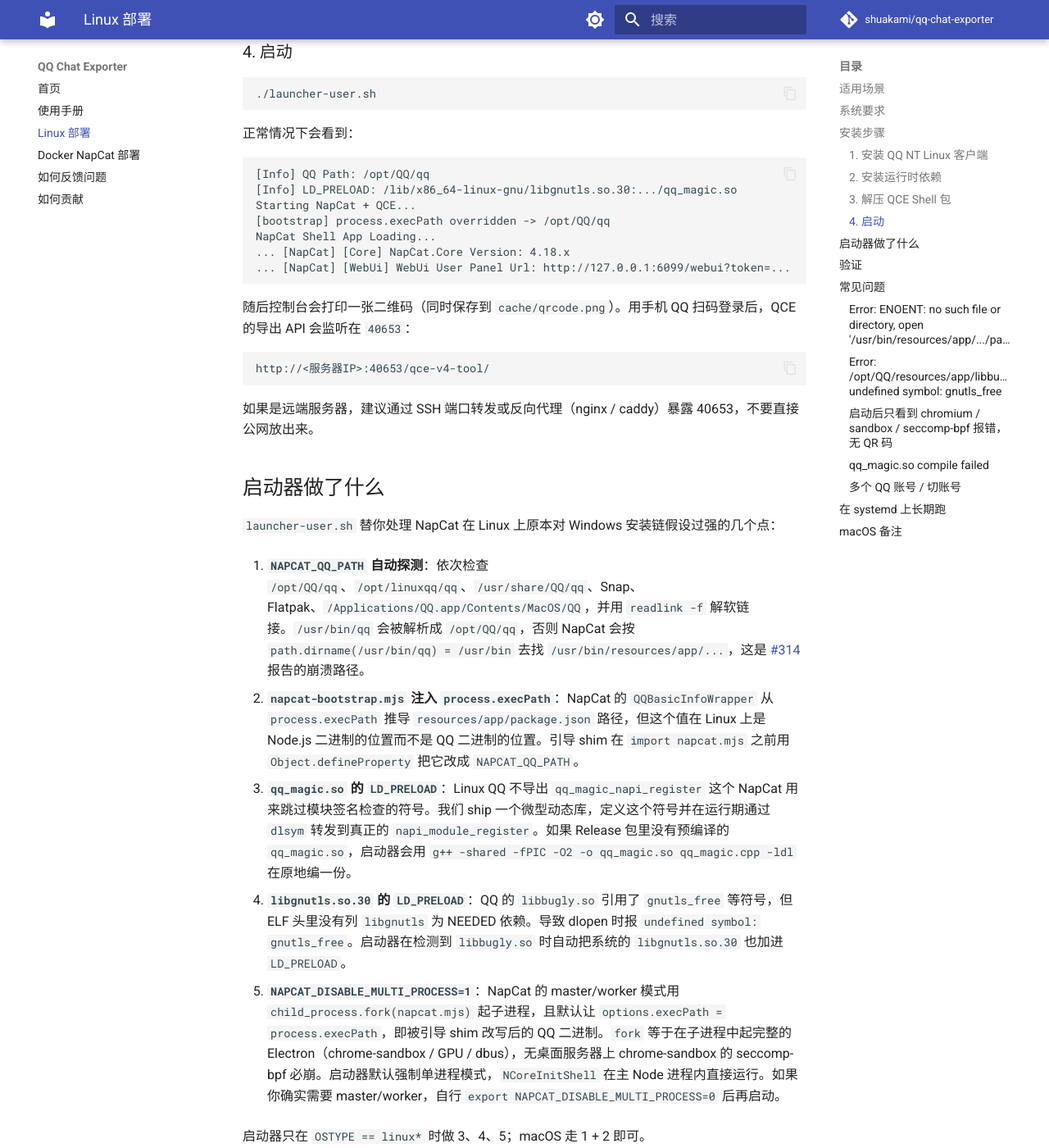
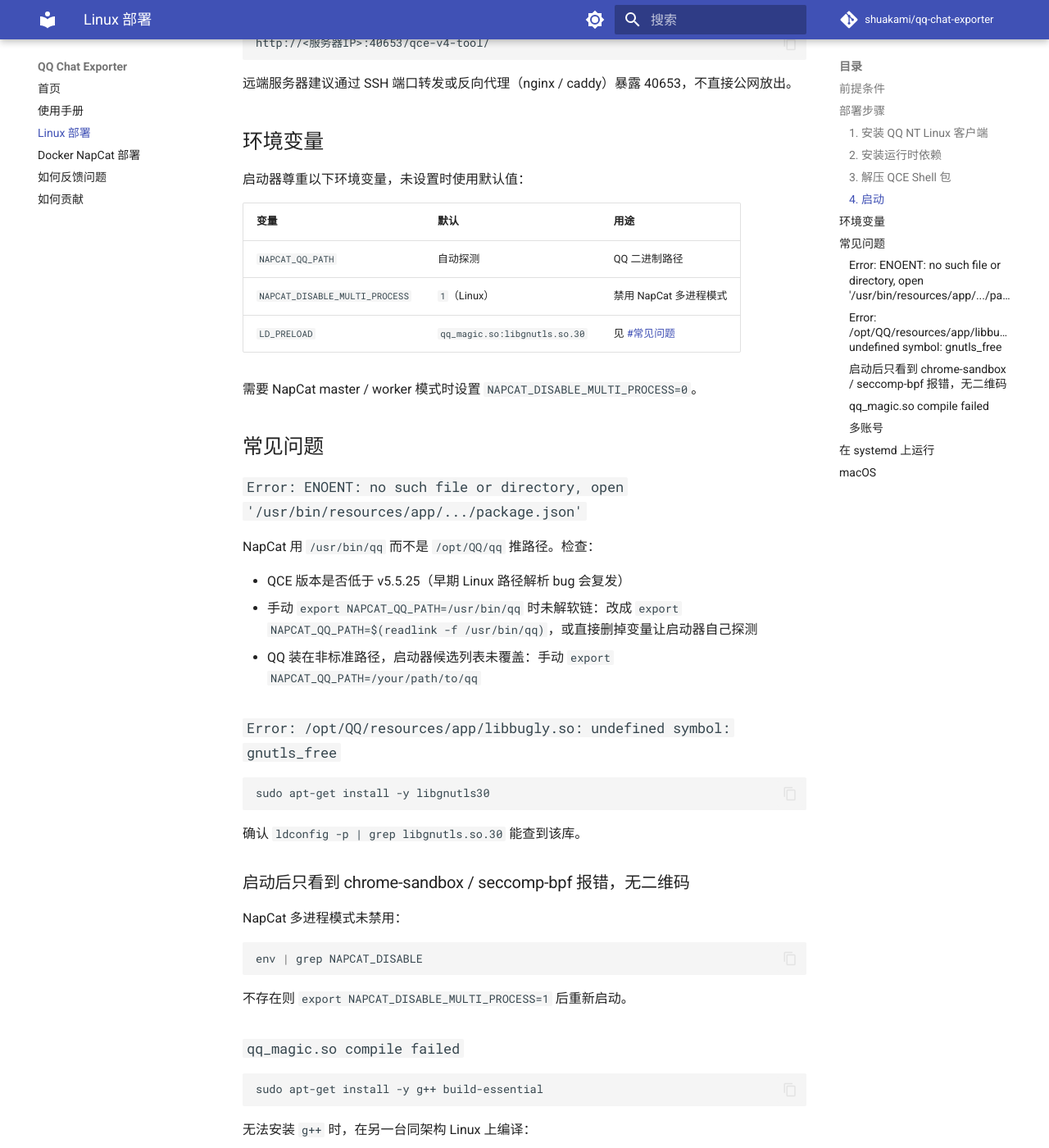
Before and after one commit to shuakami/qq-chat-exporter, an MkDocs documentation site: the page built from docs/linux-deploy.md, in a window 1280 px wide and 1400 px high, scrolled down 1863 px. Shown: the whole window at 82% size. Built offline with MkDocs 1.6.1 and Material for MkDocs 9.7.7, drawn with Linux system fonts in a browser that asks for light colours; comment, search, counter and statistics services are not loaded; some of the changed text lies outside the part shown.

Commit message:
docs(linux): tighten deployment guide (#410)
Drop subjective explanations of why each fix exists; keep the doc
focused on actions the user takes (install, extract, run, troubleshoot).
Match the structure and tone of docs/docker-napcat-deployment.md
(prerequisite table, numbered steps, environment variable matrix,
short troubleshooting entries, systemd unit, macOS notes).

````diff
--- a/docs/linux-deploy.md
+++ b/docs/linux-deploy.md
@@ -1,67 +1,53 @@
 # Linux 部署指南
 
-QCE 的 Shell 包在 Linux 上原生可用，无需 Wine 或 Docker。本文档描述官方 `linuxqq` deb/rpm 包之上、基于 NapCat Shell 的标准部署流程，以及在无桌面服务器上常见的几个坑位。
+QCE 的 Shell 模式包在 Linux 上原生可用，本文档描述基于官方 `linuxqq` deb / rpm 之上、配合 NapCat Shell 的部署流程。
 
-## 适用场景
+如使用 Docker 部署 NapCat，请改看 [Docker NapCat 部署](docker-napcat-deployment.md)。
 
-- 仅做归档/导出的 Linux 服务器（无 X 桌面、无 GPU）
-- 个人 Linux 桌面想跑 QCE
-- macOS（仅做了路径自动检测，仍以 Linux 路径为主，详见末节）
-
-如果你正在使用 Docker 部署 NapCat，请改看 [docker-napcat-deployment.md](docker-napcat-deployment.md)。
-
-## 系统要求
+## 前提条件
 
 | 项 | 版本 |
 |---|---|
-| 内核 / 发行版 | Ubuntu 22.04 / Debian 11 / RHEL 9 / Fedora 38 或更新 |
-| 架构 | x86_64 (`amd64`) |
-| Node.js | 18.x 或更新 |
-| 编译器 | `g++`（构建 `qq_magic.so`）|
+| 发行版 | Ubuntu 22.04 / Debian 11 / RHEL 9 / Fedora 38 或更新 |
+| 架构 | x86_64 |
+| Node.js | 18 或更新 |
+| 编译器 | `g++`（用于 `qq_magic.so`）|
 | 系统库 | `libgnutls30`、`libdbus-1-3`、`libnotify4`、`libappindicator3-1` |
 
-ARM64 / loong64 / mips64el 的 Linux QQ 客户端腾讯也提供，但 Shell 包当前仅在 x86_64 上 CI 构建过；其他架构需要自行用 `scripts/quick-pack.py` 重新打包。
+ARM64 / loong64 / mips64el 的 Linux QQ 客户端官方提供，但 Shell 包目前仅在 x86_64 上 CI 构建，其他架构需自行用 `scripts/quick-pack.py` 重新打包。
 
-## 安装步骤
+## 部署步骤
 
 ### 1. 安装 QQ NT Linux 客户端
 
-从 https://im.qq.com/linuxqq/index.html 下载对应包，例如：
+从 https://im.qq.com/linuxqq/index.html 下载对应包：
 
 ```bash
-# Ubuntu / Debian
+# Debian / Ubuntu
 curl -L -o linuxqq.deb \
   "https://dldir1v6.qq.com/qqfile/qq/QQNT/Linux/linuxqq_3.2.27-47256_amd64.deb"
 sudo apt-get install -y ./linuxqq.deb
 ```
 
 ```bash
-# RHEL / Fedora / Rocky
+# RHEL / Fedora
 sudo dnf install -y \
   "https://dldir1v6.qq.com/qqfile/qq/QQNT/Linux/linuxqq-3.2.27-47256.x86_64.rpm"
 ```
-
-安装完成后 `/opt/QQ/qq` 应该就位（`/usr/bin/qq` 是它的软链接，启动器会用 `readlink -f` 解到真实路径）。
 
 ### 2. 安装运行时依赖
 
 ```bash
 sudo apt-get install -y \
-    nodejs \
-    g++ \
-    libgnutls30 \
-    libdbus-1-3 \
-    libnotify4 \
-    libappindicator3-1
+    nodejs g++ \
+    libgnutls30 libdbus-1-3 libnotify4 libappindicator3-1
 ```
 
-如果发行版自带的 Node.js 版本太旧（< 18），改用 [NodeSource](https://github.com/nodesource/distributions) 或 nvm。
-
-`g++` 用于第一次启动时编译 `qq_magic.so`（详见 [#3](#3-qqmagicso)）。如果你的 Release 包里已经带了预编译产物，那 `g++` 就只是兜底，不装也能跑。
+发行版自带的 Node.js 版本低于 18 时，使用 [NodeSource](https://github.com/nodesource/distributions) 或 nvm。
 
 ### 3. 解压 QCE Shell 包
 
-到 [Releases](https://github.com/shuakami/qq-chat-exporter/releases) 下载 `NapCat-QCE-Linux-x64-vXXX.tar.gz`，随便找个目录解压：
+从 [Releases](https://github.com/shuakami/qq-chat-exporter/releases) 下载 `NapCat-QCE-Linux-x64-vXXX.tar.gz`：
 
 ```bash
 mkdir -p ~/qce && cd ~/qce
@@ -75,107 +61,88 @@ cd NapCat-QCE-Linux-x64
 ./launcher-user.sh
 ```
 
-正常情况下会看到：
+启动器会自动：
 
-```
-[Info] QQ Path: /opt/QQ/qq
-[Info] LD_PRELOAD: /lib/x86_64-linux-gnu/libgnutls.so.30:.../qq_magic.so
-Starting NapCat + QCE...
-[bootstrap] process.execPath overridden -> /opt/QQ/qq
-NapCat Shell App Loading...
-... [NapCat] [Core] NapCat.Core Version: 4.18.x
-... [NapCat] [WebUi] WebUi User Panel Url: http://127.0.0.1:6099/webui?token=...
-```
+- 探测 QQ 安装路径（`/opt/QQ/qq`、`/opt/linuxqq/qq`、`/usr/share/QQ/qq`、Snap、Flatpak），用 `readlink -f` 解软链
+- 设置 `LD_PRELOAD`，包含 `qq_magic.so` 和 `libgnutls.so.30`
+- 在 `qq_magic.so` 缺失而 `g++` 可用时原地编译
+- 在 Linux 上默认 `NAPCAT_DISABLE_MULTI_PROCESS=1`
 
-随后控制台会打印一张二维码（同时保存到 `cache/qrcode.png`）。用手机 QQ 扫码登录后，QCE 的导出 API 会监听在 `40653`：
+启动成功后控制台会打印二维码（同时保存到 `cache/qrcode.png`），用手机 QQ 扫码登录。NapCat WebUI 监听 6099，QCE 监听 40653：
 
 ```
 http://<服务器IP>:40653/qce-v4-tool/
 ```
 
-如果是远端服务器，建议通过 SSH 端口转发或反向代理（nginx / caddy）暴露 40653，不要直接公网放出来。
+远端服务器建议通过 SSH 端口转发或反向代理（nginx / caddy）暴露 40653，不直接公网放出。
 
-## 启动器做了什么
+## 环境变量
 
-`launcher-user.sh` 替你处理 NapCat 在 Linux 上原本对 Windows 安装链假设过强的几个点：
+启动器尊重以下环境变量，未设置时使用默认值：
 
-1. **`NAPCAT_QQ_PATH` 自动探测**：依次检查 `/opt/QQ/qq`、`/opt/linuxqq/qq`、`/usr/share/QQ/qq`、Snap、Flatpak、`/Applications/QQ.app/Contents/MacOS/QQ`，并用 `readlink -f` 解软链接。`/usr/bin/qq` 会被解析成 `/opt/QQ/qq`，否则 NapCat 会按 `path.dirname(/usr/bin/qq) = /usr/bin` 去找 `/usr/bin/resources/app/...`，这是 [#314](https://github.com/shuakami/qq-chat-exporter/issues/314) 报告的崩溃路径。
+| 变量 | 默认 | 用途 |
+|---|---|---|
+| `NAPCAT_QQ_PATH` | 自动探测 | QQ 二进制路径 |
+| `NAPCAT_DISABLE_MULTI_PROCESS` | `1`（Linux） | 禁用 NapCat 多进程模式 |
+| `LD_PRELOAD` | `qq_magic.so:libgnutls.so.30` | 见 [#常见问题](#常见问题) |
 
-2. **`napcat-bootstrap.mjs` 注入 `process.execPath`**：NapCat 的 `QQBasicInfoWrapper` 从 `process.execPath` 推导 `resources/app/package.json` 路径，但这个值在 Linux 上是 Node.js 二进制的位置而不是 QQ 二进制的位置。引导 shim 在 `import napcat.mjs` 之前用 `Object.defineProperty` 把它改成 `NAPCAT_QQ_PATH`。
-
-3. **`qq_magic.so` 的 `LD_PRELOAD`**：Linux QQ 不导出 `qq_magic_napi_register` 这个 NapCat 用来跳过模块签名检查的符号。我们 ship 一个微型动态库，定义这个符号并在运行期通过 `dlsym` 转发到真正的 `napi_module_register`。如果 Release 包里没有预编译的 `qq_magic.so`，启动器会用 `g++ -shared -fPIC -O2 -o qq_magic.so qq_magic.cpp -ldl` 在原地编一份。
-
-4. **`libgnutls.so.30` 的 `LD_PRELOAD`**：QQ 的 `libbugly.so` 引用了 `gnutls_free` 等符号，但 ELF 头里没有列 `libgnutls` 为 NEEDED 依赖。导致 dlopen 时报 `undefined symbol: gnutls_free`。启动器在检测到 `libbugly.so` 时自动把系统的 `libgnutls.so.30` 也加进 `LD_PRELOAD`。
-
-5. **`NAPCAT_DISABLE_MULTI_PROCESS=1`**：NapCat 的 master/worker 模式用 `child_process.fork(napcat.mjs)` 起子进程，且默认让 `options.execPath = process.execPath`，即被引导 shim 改写后的 QQ 二进制。`fork` 等于在子进程中起完整的 Electron（chrome-sandbox / GPU / dbus），无桌面服务器上 chrome-sandbox 的 seccomp-bpf 必崩。启动器默认强制单进程模式，`NCoreInitShell` 在主 Node 进程内直接运行。如果你确实需要 master/worker，自行 `export NAPCAT_DISABLE_MULTI_PROCESS=0` 后再启动。
-
-启动器只在 `OSTYPE == linux*` 时做 3、4、5；macOS 走 1 + 2 即可。
-
-## 验证
-
-启动器跑起来之后可以用以下命令快速确认：
-
-```bash
-# 1. NapCat WebUi 已起
-ss -lnt | grep 6099
-
-# 2. QR 码是否生成
-ls -la cache/qrcode.png
-
-# 3. 扫码登录后 QCE 端口
-ss -lnt | grep 40653
-curl -s http://127.0.0.1:40653/api/health
-```
+需要 NapCat master / worker 模式时设置 `NAPCAT_DISABLE_MULTI_PROCESS=0`。
 
 ## 常见问题
 
 ### `Error: ENOENT: no such file or directory, open '/usr/bin/resources/app/.../package.json'`
 
-NapCat 在用 `/usr/bin/qq` 而不是 `/opt/QQ/qq` 推路径，等于 v5.5.25 之前的老 bug 复发。三种可能：
+NapCat 用 `/usr/bin/qq` 而不是 `/opt/QQ/qq` 推路径。检查：
 
-- 你在用旧版本 QCE（< v5.5.25），更新一下。
-- 你手动 `export NAPCAT_QQ_PATH=/usr/bin/qq` 而没用 `readlink -f`：改成 `export NAPCAT_QQ_PATH=$(readlink -f /usr/bin/qq)` 或者直接删掉这个变量让启动器自己探测。
-- QQ 安装到了非标准路径，启动器候选列表没覆盖：手动 `export NAPCAT_QQ_PATH=/your/path/to/qq` 即可。
+- QCE 版本是否低于 v5.5.25（早期 Linux 路径解析 bug 会复发）
+- 手动 `export NAPCAT_QQ_PATH=/usr/bin/qq` 时未解软链：改成 `export NAPCAT_QQ_PATH=$(readlink -f /usr/bin/qq)`，或直接删掉变量让启动器自己探测
+- QQ 装在非标准路径，启动器候选列表未覆盖：手动 `export NAPCAT_QQ_PATH=/your/path/to/qq`
 
 ### `Error: /opt/QQ/resources/app/libbugly.so: undefined symbol: gnutls_free`
 
-- 系统未装 `libgnutls30`：`sudo apt-get install -y libgnutls30`。
-- 装了但启动器没把它 preload 进去：检查 `ldconfig -p | grep libgnutls.so.30` 是否能查到。
+```bash
+sudo apt-get install -y libgnutls30
+```
 
-### 启动后只看到 chromium / sandbox / seccomp-bpf 报错，无 QR 码
+确认 `ldconfig -p | grep libgnutls.so.30` 能查到该库。
 
-NapCat 多进程模式没禁掉，启动器把 `NAPCAT_DISABLE_MULTI_PROCESS` 设漏了。检查：
+### 启动后只看到 chrome-sandbox / seccomp-bpf 报错，无二维码
+
+NapCat 多进程模式未禁用：
 
 ```bash
 env | grep NAPCAT_DISABLE
 ```
 
-不存在的话用 `export NAPCAT_DISABLE_MULTI_PROCESS=1` 强制单进程，再启动。
+不存在则 `export NAPCAT_DISABLE_MULTI_PROCESS=1` 后重新启动。
 
 ### `qq_magic.so compile failed`
 
-- 装 `g++`：`sudo apt-get install -y g++ build-essential`。
-- 实在装不上 `g++`，去找一个同架构 Linux 编一份：
+```bash
+sudo apt-get install -y g++ build-essential
+```
 
-  ```bash
-  cat > qq_magic.cpp <<'EOF'
-  #include <dlfcn.h>
-  extern "C" void qq_magic_napi_register(void *m) {
-      typedef void (*reg_fn)(void *);
-      static reg_fn fn = (reg_fn) dlsym(RTLD_DEFAULT, "napi_module_register");
-      if (fn) fn(m);
-  }
-  EOF
-  g++ -shared -fPIC -O2 -o qq_magic.so qq_magic.cpp -ldl
-  ```
+无法安装 `g++` 时，在另一台同架构 Linux 上编译：
 
-  把 `qq_magic.so` 拷回去和 `launcher-user.sh` 同目录即可。
+```bash
+cat > qq_magic.cpp <<'EOF'
+#include <dlfcn.h>
+extern "C" void qq_magic_napi_register(void *m) {
+    typedef void (*reg_fn)(void *);
+    static reg_fn fn = (reg_fn) dlsym(RTLD_DEFAULT, "napi_module_register");
+    if (fn) fn(m);
+}
+EOF
+g++ -shared -fPIC -O2 -o qq_magic.so qq_magic.cpp -ldl
+```
 
-### 多个 QQ 账号 / 切账号
+把 `qq_magic.so` 复制回与 `launcher-user.sh` 同目录。
 
-NapCat 的 `cache/`、`config/` 持久化在脚本同目录下。一个账号一份目录最简单。
+### 多账号
 
-## 在 systemd 上长期跑
+`cache/`、`config/` 持久化在脚本同目录，每个账号使用独立目录。
+
+## 在 systemd 上运行
 
 ```ini
 # /etc/systemd/system/qce.service
@@ -192,7 +159,6 @@ ExecStart=/home/qce/NapCat-QCE-Linux-x64/launcher-user.sh
 Restart=on-failure
 RestartSec=10s
 
-# 仅限本机访问 NapCat WebUi 和 QCE，远端走反向代理
 PrivateTmp=true
 NoNewPrivileges=true
 
@@ -209,16 +175,16 @@ sudo systemctl enable --now qce.service
 journalctl -u qce.service -f
 ```
 
-第一次启动时仍然要扫码登录。`config/` 目录会持久化登录态，重启 service 不会再要求扫码。
+首次启动仍需扫码登录，`config/` 目录持久化登录态，重启 service 不再要求扫码。
 
-## macOS 备注
+## macOS
 
-`launcher-user.sh` 同时覆盖 macOS（`/Applications/QQ.app/Contents/MacOS/QQ`、`~/Applications/QQ.app/Contents/MacOS/QQ`）。第 3、4、5 步是 Linux 专属，macOS 上不会执行。
+`launcher-user.sh` 同时覆盖 macOS 路径（`/Applications/QQ.app/Contents/MacOS/QQ`、`~/Applications/QQ.app/Contents/MacOS/QQ`）。Linux 专属的 `LD_PRELOAD` / `NAPCAT_DISABLE_MULTI_PROCESS` 在 macOS 上不会执行。
 
-但 macOS 上目前未做端到端验证：
+macOS 端到端流程目前未验证：
 
-- LD_PRELOAD 在 macOS 是 `DYLD_INSERT_LIBRARIES`，且需要禁用 SIP 才生效；
-- `qq_magic.so` 等价物（`qq_magic.dylib`）尚未生成；
-- macOS QQ 内部模块结构也跟 Linux 不完全一样。
+- macOS 使用 `DYLD_INSERT_LIBRARIES`，且需禁用 SIP 才生效
+- `qq_magic.dylib` 尚未生成
+- macOS QQ 内部模块结构与 Linux 不完全一致
 
-如果你愿意在 macOS 上踩通，欢迎来 issue 区反馈，我们再把它合到这份文档里。
+欢迎 macOS 用户在 issue 区反馈实测情况。
````
